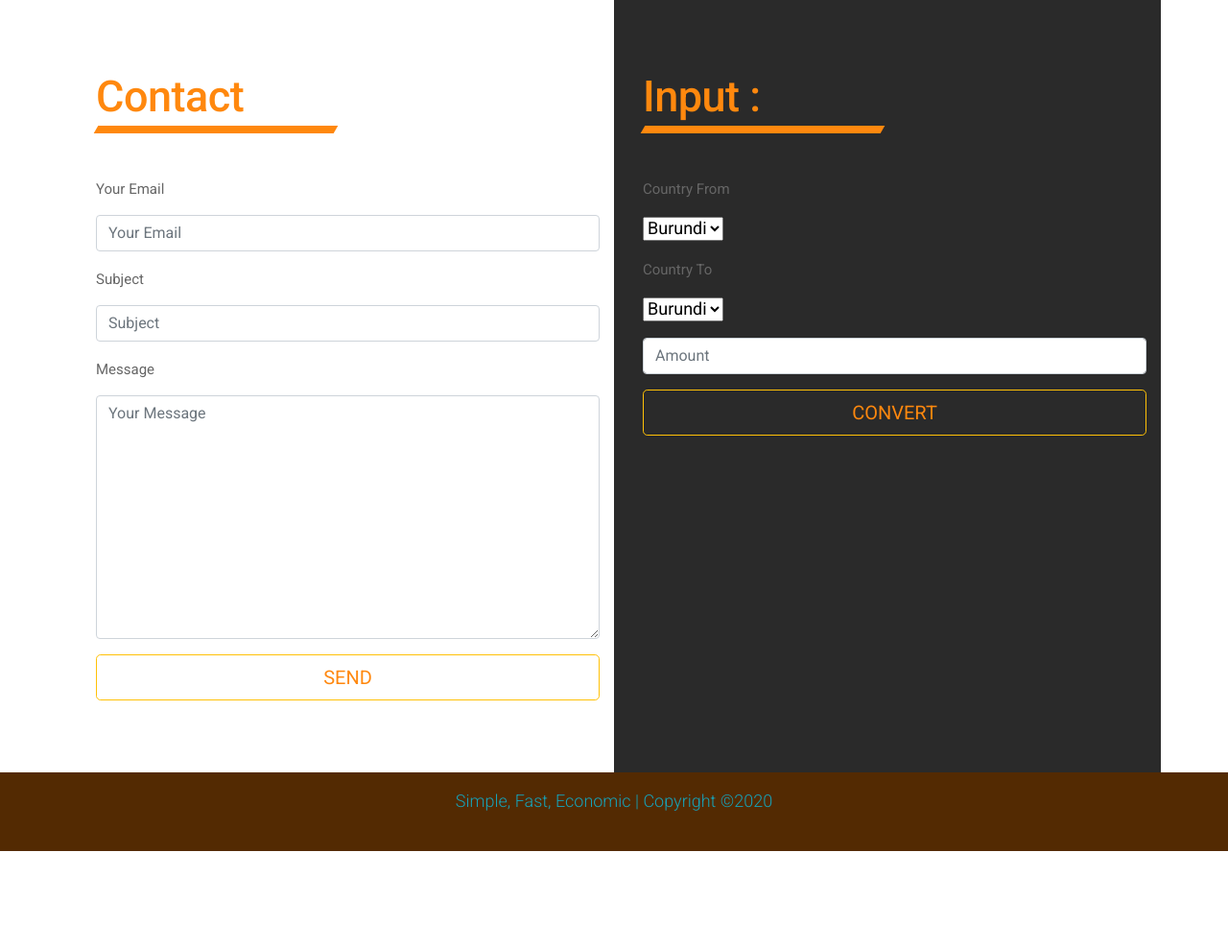
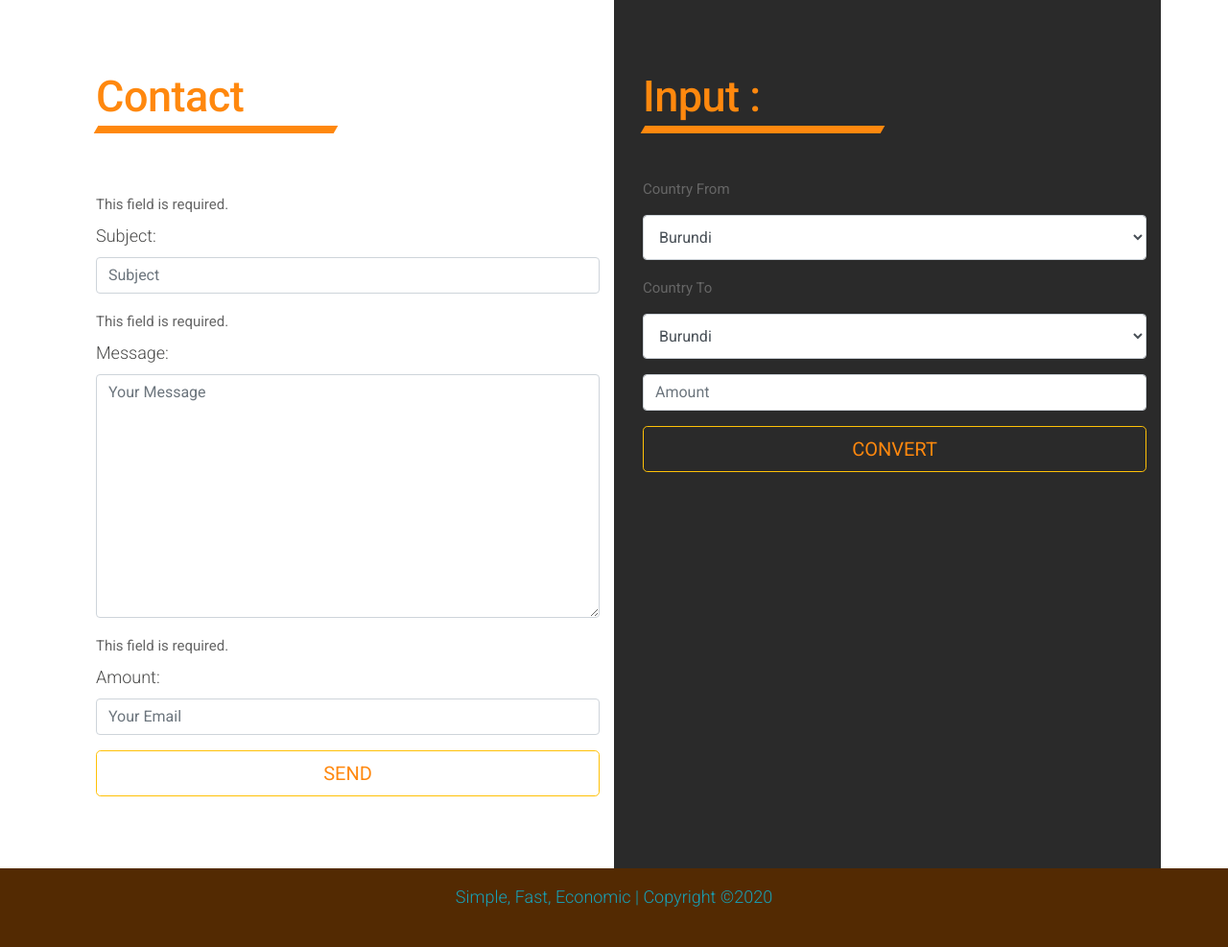
Before and after one commit to ArtcalO/currencyConverter, a Django app: page /converter/contact/ in a window 1280 px wide. Shown: the part 339-1326 px from the top of the page at 96% size. Before the commit the page ends 1226 px from the top, so only its background shows below. Run offline with Django 3.2, Linux system fonts and the light colour scheme; data comes from the database, SQL or seed files in the repository; some libraries are stand-ins or nearby versions.

Commit message:
purify last commit

```diff
--- a/currencyConverter/forms.py
+++ b/currencyConverter/forms.py
@@ -70,15 +70,19 @@ class ConversionForm(forms.Form):
         queryset = Country.objects.all())
 
 	amount = forms.FloatField(widget=forms.NumberInput(
-			attrs={'placeholder':'Amount ','class':'form-control', "id":"amount"}),
+			attrs={'placeholder':'Amount ','class':'form-control'}),
 		label='Amount')
 
 	def __init__(self, *args, **kwargs):
-		super().__init__(*args, **kwargs)
+		super(ConversionForm, self).__init__(*args, **kwargs)
 		countries = Country.objects.all()
 		countries = [(i.usd_value, i.name) for i in countries]
-		self.fields['country_from'] = forms.ChoiceField(choices=countries)
-		self.fields['country_to'] = forms.ChoiceField(choices=countries)
+		self.fields['country_from'] = forms.ChoiceField(
+	        widget = forms.Select(attrs = {'class': 'form-control'}),
+	        label = 'Country From', choices = countries)
+		self.fields['country_to'] = forms.ChoiceField(
+	        widget = forms.Select(attrs = {'class': 'form-control'}),
+	        label = 'Country To', choices = countries)
 
 class ContactForm(forms.Form):
 	subject = forms.CharField(
--- a/currencyConverter/templates/contact.html
+++ b/currencyConverter/templates/contact.html
@@ -26,12 +26,7 @@
         <div class="full paddding_left_15">
               <form method="post" enctype="multipart/form-data" action="." class="form-signin" id="form">
                       {% csrf_token %}
-                      <label>Your Email</label>
-                       <p>{{ form2.from_ }}</p>
-                        <label>Subject</label>
-                       <p>{{ form2.subject }}</p>
-                       <label>Message</label>
-                       <p>{{ form2.message }}</p>
+                       <p>{{ form2.as_p }}</p>
                       <button class="btn btn-lg btn-outline-warning btn-block text-uppercase theme_color" name="send" type="submit">Send</button>
               </form>
             </div>
--- a/currencyConverter/templates/index.html
+++ b/currencyConverter/templates/index.html
@@ -181,13 +181,11 @@
 <script src=" {% static 'new/js/jquery.min.js' %}" ></script>
 <script type="text/javascript">
 jQuery(document).ready(function($) {
-  $("#amount").keyup(function (event) {
+  $("#id_amount").keyup(function (event) {
     var from = parseFloat($("#id_country_from").val());
     var to = parseFloat($("#id_country_to").val());
-    console.log(parseFloat($(this).val()));
-    console.log(from);
-    console.log(to);
-    $("#demo").text(parseFloat($(this).val())*from/to);
+    var new_amount = parseFloat($(this).val())*from/to
+    $("#demo").text(new_amount.toFixed(2));
   });
 });
 
```
